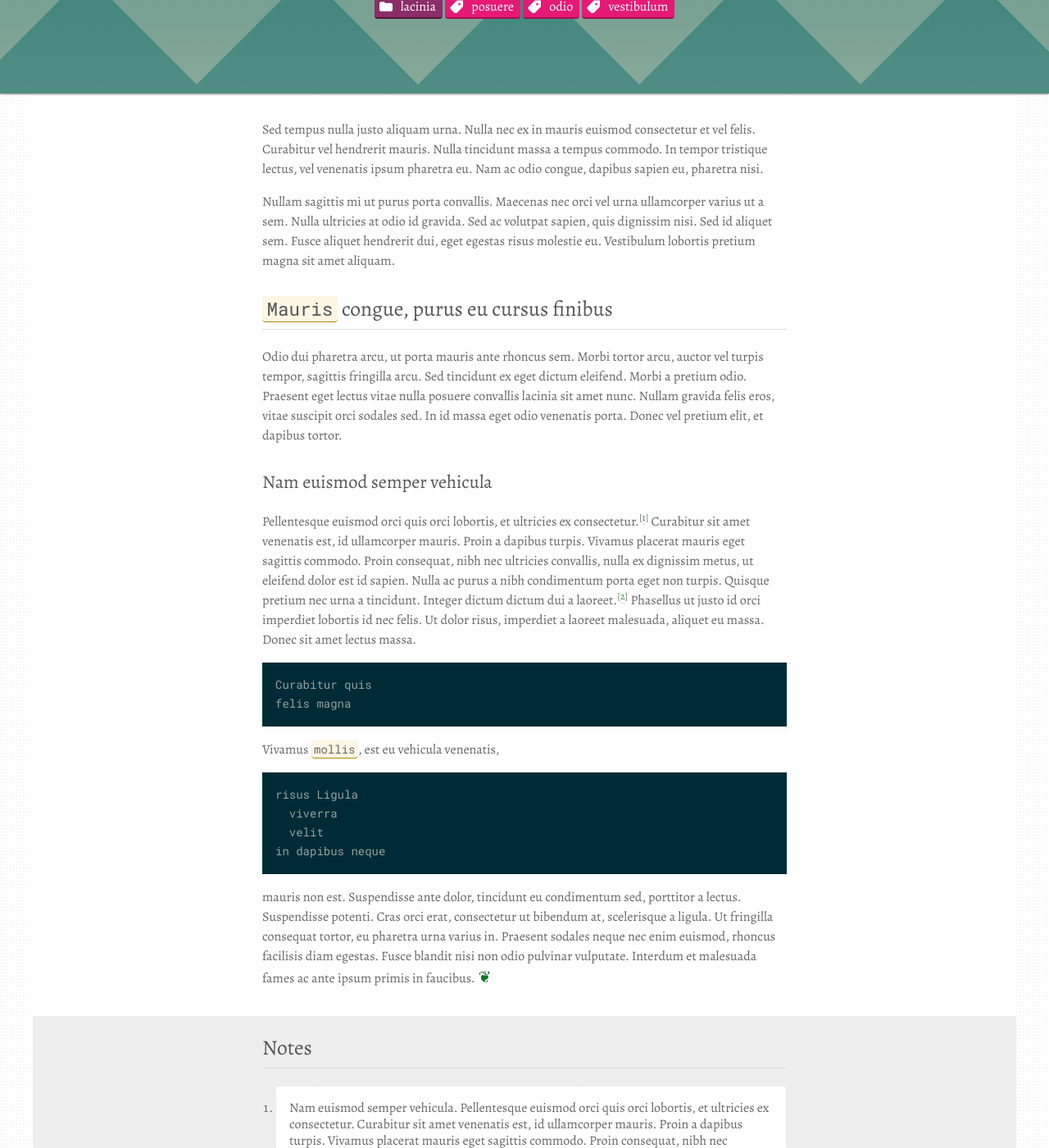
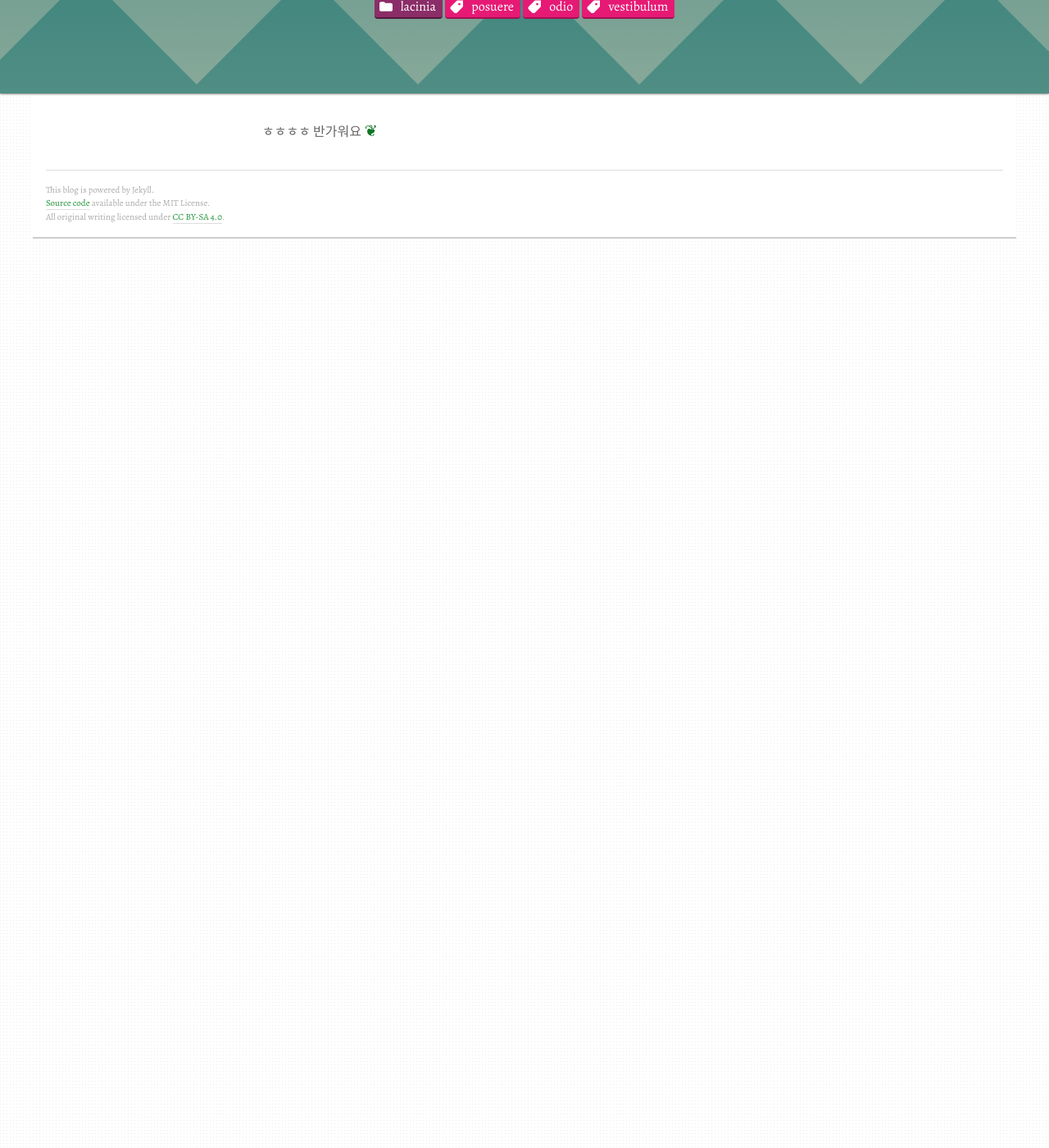
Before and after one commit to walwaljj/walwaljj.github.io, a Jekyll site: the page built from _posts/2017-03-26-integer-ultrices-elit-sit-amet.md, in a window 1280 px wide and 1400 px high, scrolled down 270 px. Shown: the whole window at 82% size. Built offline with Jekyll 4.4.1, drawn with Linux system fonts in a browser that asks for light colours; some of the changed text lies outside the part shown.

Commit message:
post update

```diff
--- a/_posts/2017-03-26-integer-ultrices-elit-sit-amet.md
+++ b/_posts/2017-03-26-integer-ultrices-elit-sit-amet.md
@@ -5,43 +5,4 @@ category: lacinia
 tags: [posuere, odio, vestibulum]
 ---
 
-Sed tempus nulla justo aliquam urna. Nulla nec ex in mauris euismod consectetur et vel felis. Curabitur vel hendrerit mauris. Nulla tincidunt massa a tempus commodo. In tempor tristique lectus, vel venenatis ipsum pharetra eu. Nam ac odio congue, dapibus sapien eu, pharetra nisi.
-
-Nullam sagittis mi ut purus porta convallis. Maecenas nec orci vel urna ullamcorper varius ut a sem. Nulla ultricies at odio id gravida. Sed ac volutpat sapien, quis dignissim nisi. Sed id aliquet sem. Fusce aliquet hendrerit dui, eget egestas risus molestie eu. Vestibulum lobortis pretium magna sit amet aliquam.
-
-`Mauris` congue, purus eu cursus finibus
-----------------------------------------
-
-Odio dui pharetra arcu, ut porta mauris ante rhoncus sem. Morbi tortor arcu, auctor vel turpis tempor, sagittis fringilla arcu. Sed tincidunt ex eget dictum eleifend. Morbi a pretium odio. Praesent eget lectus vitae nulla posuere convallis lacinia sit amet nunc. Nullam gravida felis eros, vitae suscipit orci sodales sed. In id massa eget odio venenatis porta. Donec vel pretium elit, et dapibus tortor.
-
-### Nam euismod semper vehicula
-
-Pellentesque euismod orci quis orci lobortis, et ultricies ex consectetur.[^1] Curabitur sit amet venenatis est, id ullamcorper mauris. Proin a dapibus turpis. Vivamus placerat mauris eget sagittis commodo. Proin consequat, nibh nec ultricies convallis, nulla ex dignissim metus, ut eleifend dolor est id sapien. Nulla ac purus a nibh condimentum porta eget non turpis. Quisque pretium nec urna a tincidunt. Integer dictum dictum dui a laoreet.[^2] Phasellus ut justo id orci imperdiet lobortis id nec felis. Ut dolor risus, imperdiet a laoreet malesuada, aliquet eu massa. Donec sit amet lectus massa.
-
-~~~
-Curabitur quis
-felis magna
-~~~
-
-Vivamus `mollis`, est eu vehicula venenatis,
-
-~~~
-risus Ligula
-  viverra
-  velit
-in dapibus neque
-~~~
-
-mauris non est. Suspendisse ante dolor, tincidunt eu condimentum sed, porttitor a lectus. Suspendisse potenti. Cras orci erat, consectetur ut bibendum at, scelerisque a ligula. Ut fringilla consequat tortor, eu pharetra urna varius in. Praesent sodales neque nec enim euismod, rhoncus facilisis diam egestas. Fusce blandit nisi non odio pulvinar vulputate. Interdum et malesuada fames ac ante ipsum primis in faucibus.
-
----
-
-[^1]:
-    Nam euismod semper vehicula. Pellentesque euismod orci quis orci lobortis, et ultricies ex consectetur. Curabitur sit amet venenatis est, id ullamcorper mauris. Proin a dapibus turpis. Vivamus placerat mauris eget sagittis commodo. Proin consequat, nibh nec ultricies convallis, nulla ex dignissim metus, ut eleifend dolor est id sapien. Nulla ac purus a nibh condimentum porta eget non turpis. Quisque pretium nec urna a tincidunt. Integer dictum dictum dui a laoreet. Phasellus ut justo id orci imperdiet lobortis id nec felis. Ut dolor risus, imperdiet a laoreet malesuada, aliquet eu massa. Donec sit amet lectus massa.
-
-    Curabitur quis felis magna. Vivamus mollis, est eu vehicula venenatis, risus ligula viverra velit, in dapibus neque mauris non est.
-
-[^2]:
-    [Suspendisse ante dolor][sad], tincidunt eu condimentum sed, porttitor a lectus.
-
-[sad]: https://jekyllrb.com/
+ㅎㅎㅎㅎ 반가워요
```
Also changed, not shown: _posts/2017-03-27-lorem-ipsum-dolor.md (deleted, +0 -44 lines), _posts/2017-03-28-welcome-to-solana.md (deleted, +0 -26 lines).
